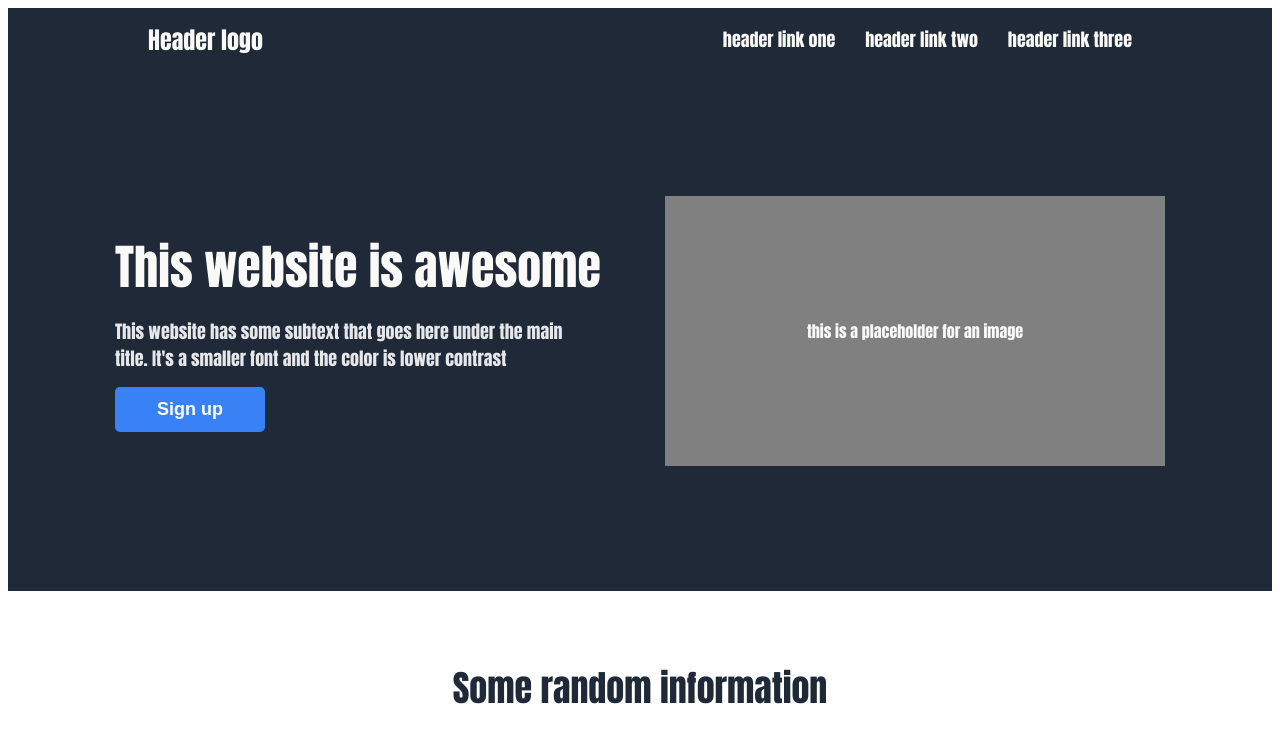
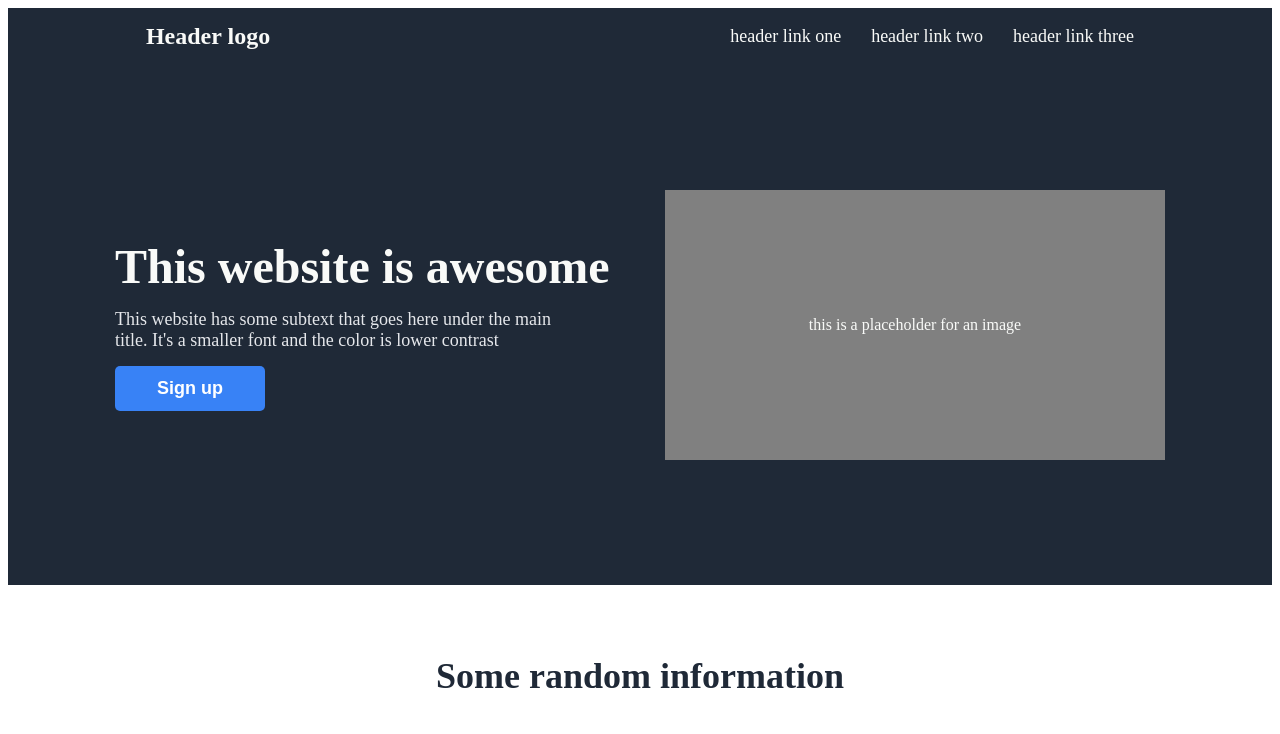
Before and after one commit to Hayzst/CSS-project, a plain HTML site: page index.html in a window 1280 px wide. Shown: the top 734 px of the page. Drawn offline with Linux system fonts and the light colour scheme.

Commit message:
Final revision

```diff
--- a/styles.css
+++ b/styles.css
@@ -1,5 +1,4 @@
 body{
-    font-family: Impact, Haettenschweiler, 'Arial Narrow Bold', sans-serif;
     display: flex;
     flex-direction: column;
     height: 100em;
@@ -43,7 +42,7 @@ h1, p{
 }
 .header h1{
     font-size: 24px;
-    font-weight: bolder;
+    font-weight: bold;
     margin-right: 420px;
 }
 .header ul, .intro1 p{
@@ -52,7 +51,7 @@ h1, p{
 }
 .intro1 h1{
     font-size: 48px;
-    font-weight: bolder;
+    font-weight: 800;
     margin-bottom: 15px;
 }
 .intro1 p{
@@ -145,7 +144,7 @@ h1, p{
 .qoute .paragraph .by{
     margin-left: 60px;
     font-size: 22px;
-    font-weight: 800;
+    font-weight: bold  ;
 }
 .sign-up{
     display: flex;
```
